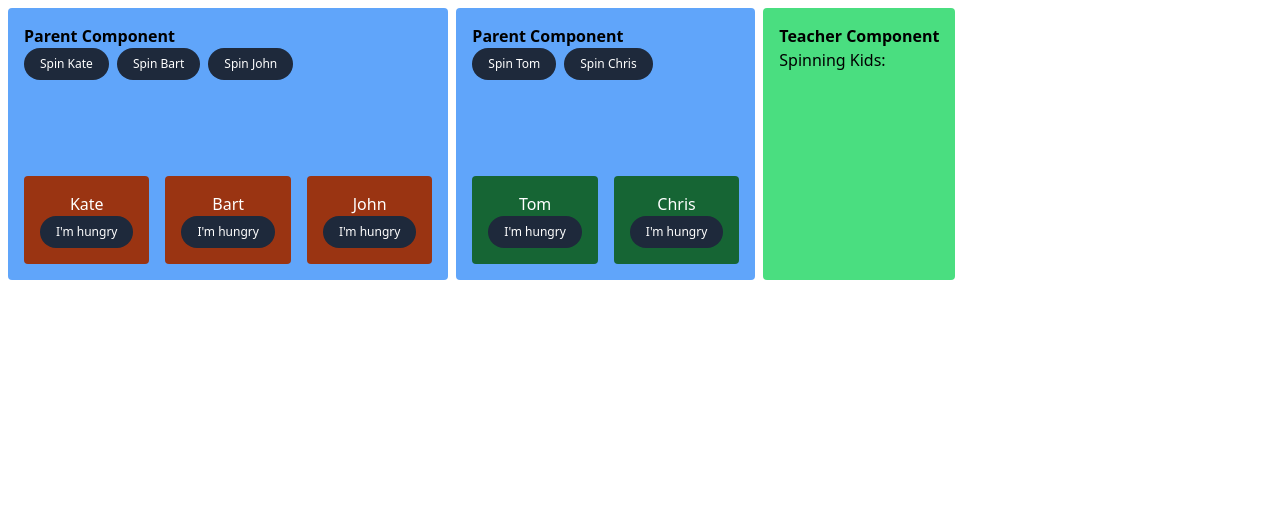
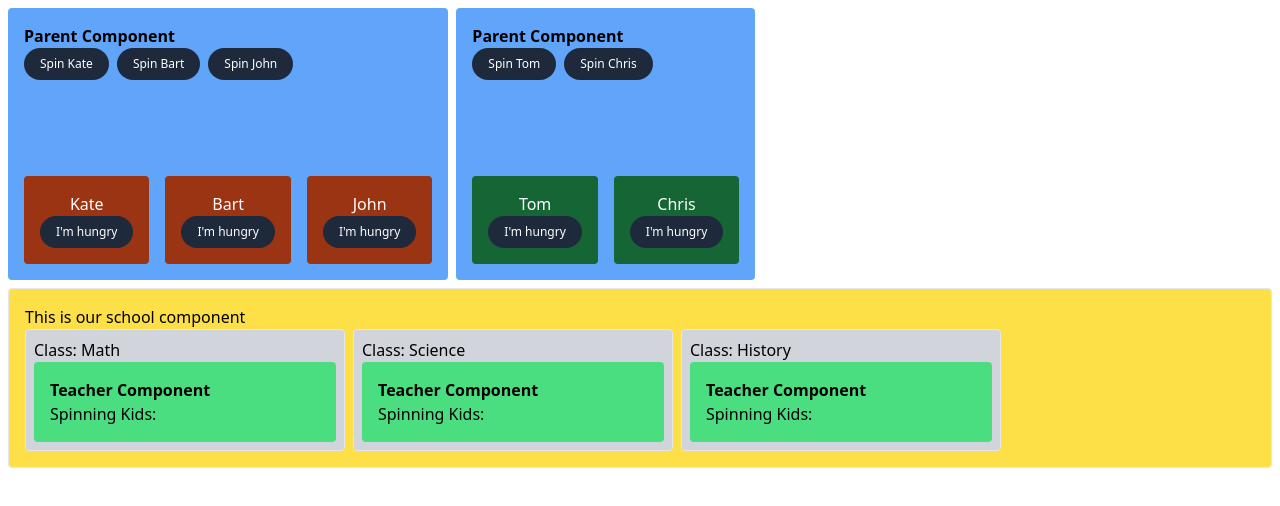
Before and after one commit to michal-stachura/vetapp-front, a Nuxt app: page / in a window 1280 px wide. Shown: the top 506 px of the page. Built offline with nearby package versions, Linux system fonts and the light colour scheme.

Commit message:
better structure

```diff
--- /dev/null
+++ b/components/class.vue
@@ -0,0 +1,10 @@
+<script setup lang="ts">
+defineProps<{ className: string; spinningKids: string[] }>()
+</script>
+
+<template>
+  <div>
+    <h3>Class: {{ $props.className }}</h3>
+    <teacher class="bg-green-400" :spinningKids="spinningKids" />
+  </div>
+</template>
--- /dev/null
+++ b/components/school.vue
@@ -0,0 +1,20 @@
+<script setup lang="ts">
+defineProps<{ spinningKids: string[] }>()
+
+const classes = ref(['Math', 'Science', 'History'])
+</script>
+
+<template>
+  <div class="p-4 border bg-yellow-300 rounded mx-2">
+    <h2>This is our school component</h2>
+    <div class="flex gap-2">
+      <div
+        v-for="className in classes"
+        :key="className"
+        class="p-2 border bg-gray-300 rounded w-80"
+      >
+        <class :className="className" :spinningKids="$props.spinningKids" />
+      </div>
+    </div>
+  </div>
+</template>
--- a/pages/index.vue
+++ b/pages/index.vue
@@ -4,20 +4,22 @@ import type { Family } from '~/types/Family'
 
 const families = ref<Family[]>(familiesData)
 
-// 1. Pass spinning kids names in family to teacher
+// 1. Pass spinning kids names in family to teacher - done
+// 2. Teacher displays spinning kids names - done
+// 3. Create button in teacher component to stop all kids from spinning
+
 const spinningKids = computed(() => {
   return families.value.flatMap(family =>
     family.children.filter(kid => kid.isSpinning).map(kid => kid.name)
   )
 })
-
-// 2. Teacher displays spinning kids names
-// 3. Create button in teacher component to stop all kids from spinning
 </script>
 
 <template>
   <div class="flex gap-2 p-2">
     <family v-for="family in families" :family="family" />
-    <teacher class="bg-green-400" :spinningKids="spinningKids" />
+  </div>
+  <div>
+    <school :spinningKids="spinningKids" />
   </div>
 </template>
```
